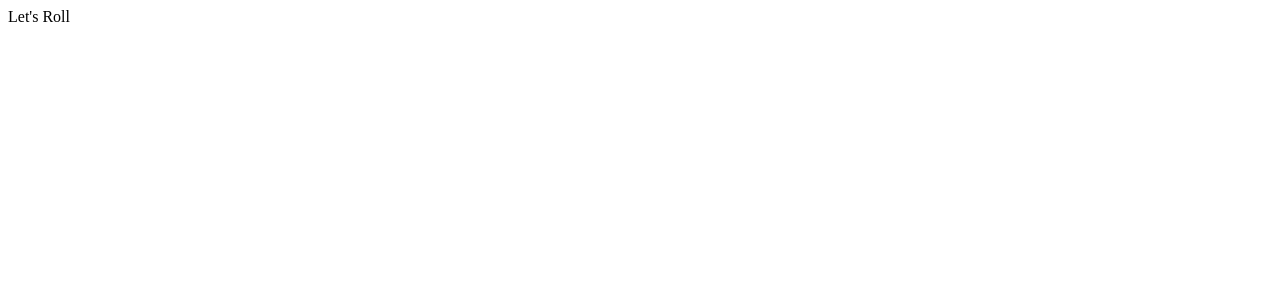
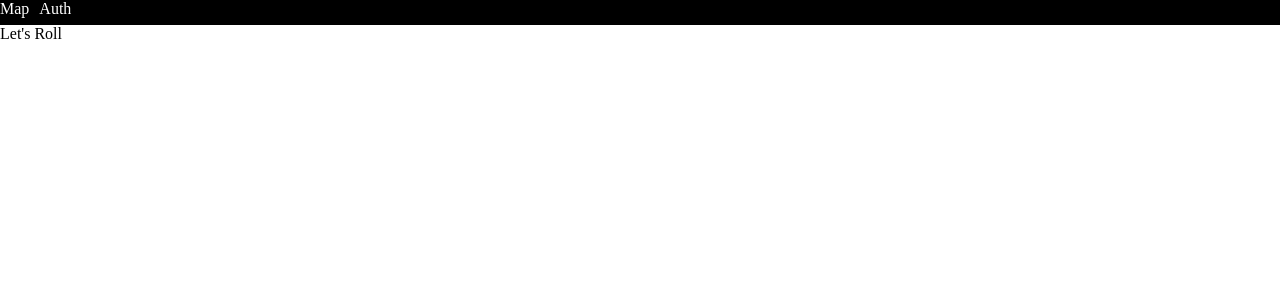
Before and after one commit to lets-rolll/letsroll-spa, a React (Create React App) app: page /map in a window 1280 px wide. Shown: the top 300 px of the page. Built offline with nearby package versions, Linux system fonts and the light colour scheme.

Commit message:
add routing

```diff
--- a/package.json
+++ b/package.json
@@ -12,11 +12,11 @@
     "@types/react-dom": "^18.0.10",
     "axios": "^1.3.0",
     "classnames": "^2.3.2",
+    "node-sass": "^7.0.3",
     "react": "^18.2.0",
     "react-dom": "^18.2.0",
     "react-router-dom": "^6.8.0",
     "react-scripts": "5.0.1",
-    "sass": "^1.57.1",
     "typescript": "^4.9.5",
     "web-vitals": "^2.1.4"
   },
--- a/public/index.html
+++ b/public/index.html
@@ -2,13 +2,19 @@
 <html lang="en">
   <head>
     <meta charset="utf-8" />
-    <link rel="icon" href="%PUBLIC_URL%/favicon.ico" />
     <meta name="viewport" content="width=device-width, initial-scale=1" />
-    <meta name="theme-color" content="#000000" />
     <title>React App</title>
   </head>
   <body>
-    <noscript>You need to enable JavaScript to run this app.</noscript>
     <div id="root"></div>
   </body>
 </html>
+
+<style>
+    * {
+    margin: 0;
+    padding: 0;
+    box-sizing: border-box;
+}
+
+</style>
--- a/src/App.tsx
+++ b/src/App.tsx
@@ -1,8 +1,19 @@
 import React from 'react';
+import { Route, Routes } from 'react-router-dom';
+import { Navigation } from './components/Navigation/Navigation';
+import { AuthPage } from './pages/AuthPage';
+import { MapPage } from './pages/MapPage';
+
 
 function App() {
   return (
-    <div>Let's Roll</div>
+    <>
+        <Navigation/>
+        <Routes>
+            <Route path='/map' element={<MapPage/>}/>
+            <Route path='/auth' element={<AuthPage/>}/>
+        </Routes>
+    </>
   );
 }
 
--- /dev/null
+++ b/src/components/Navigation/Navigation.module.scss
@@ -0,0 +1,19 @@
+.Navigation {
+    display: flexbox;
+    justify-content: space-between;
+
+    height: 25px;
+
+    background-color: black;
+    color: white;
+}
+
+.LinkRow {
+    display: flex;
+    gap: 10px;
+
+    a {
+        color: inherit;
+        text-decoration: none;
+    }
+}
--- /dev/null
+++ b/src/components/Navigation/Navigation.tsx
@@ -0,0 +1,14 @@
+import React from 'react'
+import { Link } from 'react-router-dom'
+import styles from './Navigation.module.scss'
+
+export function Navigation() {
+   return (
+       <nav className={styles.Navigation}>
+           <span className={styles.LinkRow}>
+               <Link to='/map'>Map</Link>
+               <Link to='/auth'>Auth</Link>
+           </span>
+       </nav>
+   )
+}
--- a/src/index.tsx
+++ b/src/index.tsx
@@ -1,5 +1,6 @@
 import React from 'react';
 import ReactDOM from 'react-dom/client';
+import { BrowserRouter } from 'react-router-dom';
 import App from './App';
 
 const root = ReactDOM.createRoot(
@@ -7,7 +8,7 @@ const root = ReactDOM.createRoot(
 );
 
 root.render(
-  <React.StrictMode>
-    <App />
-  </React.StrictMode>
+    <BrowserRouter>
+             <App />
+    </BrowserRouter>
 );
--- /dev/null
+++ b/src/pages/AuthPage.tsx
@@ -0,0 +1,7 @@
+import React from 'react'
+
+export function AuthPage() {
+   return (
+       <div>Auth</div>
+   )
+}
--- /dev/null
+++ b/src/pages/MapPage.tsx
@@ -0,0 +1,7 @@
+import React from 'react'
+
+export function MapPage() {
+   return (
+       <div>Let's Roll</div>
+   )
+}
--- /dev/null
+++ b/src/react-app-env.d.ts
@@ -0,0 +1 @@
+/// <reference types="react-scripts" />
--- a/tsconfig.json
+++ b/tsconfig.json
@@ -18,9 +18,9 @@
     "resolveJsonModule": true,
     "isolatedModules": true,
     "noEmit": true,
-    "jsx": "react-jsx"
-  },
+    "jsx": "react-jsx",
+   },
   "include": [
-    "src"
+    "src",
   ]
 }
```
Also changed, not shown: 1 other file (tests, documents, lock files or other folders).
